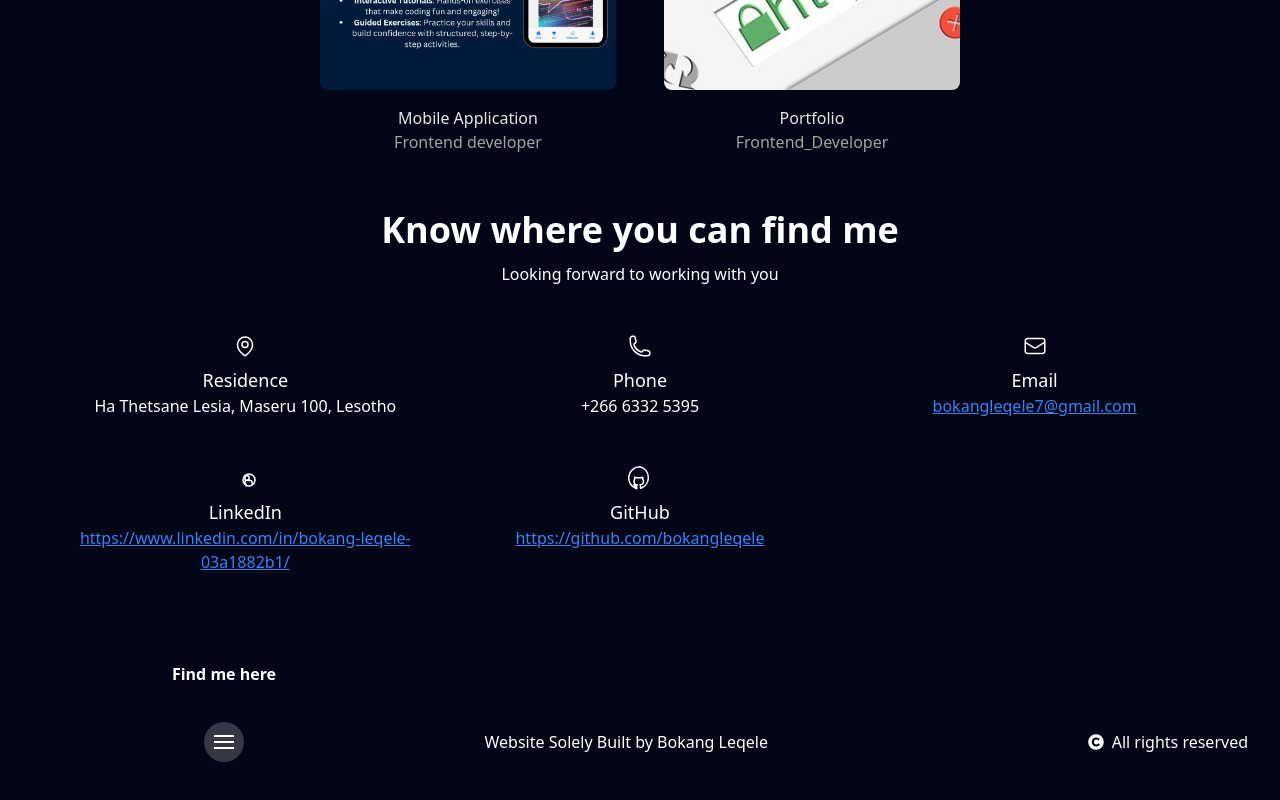
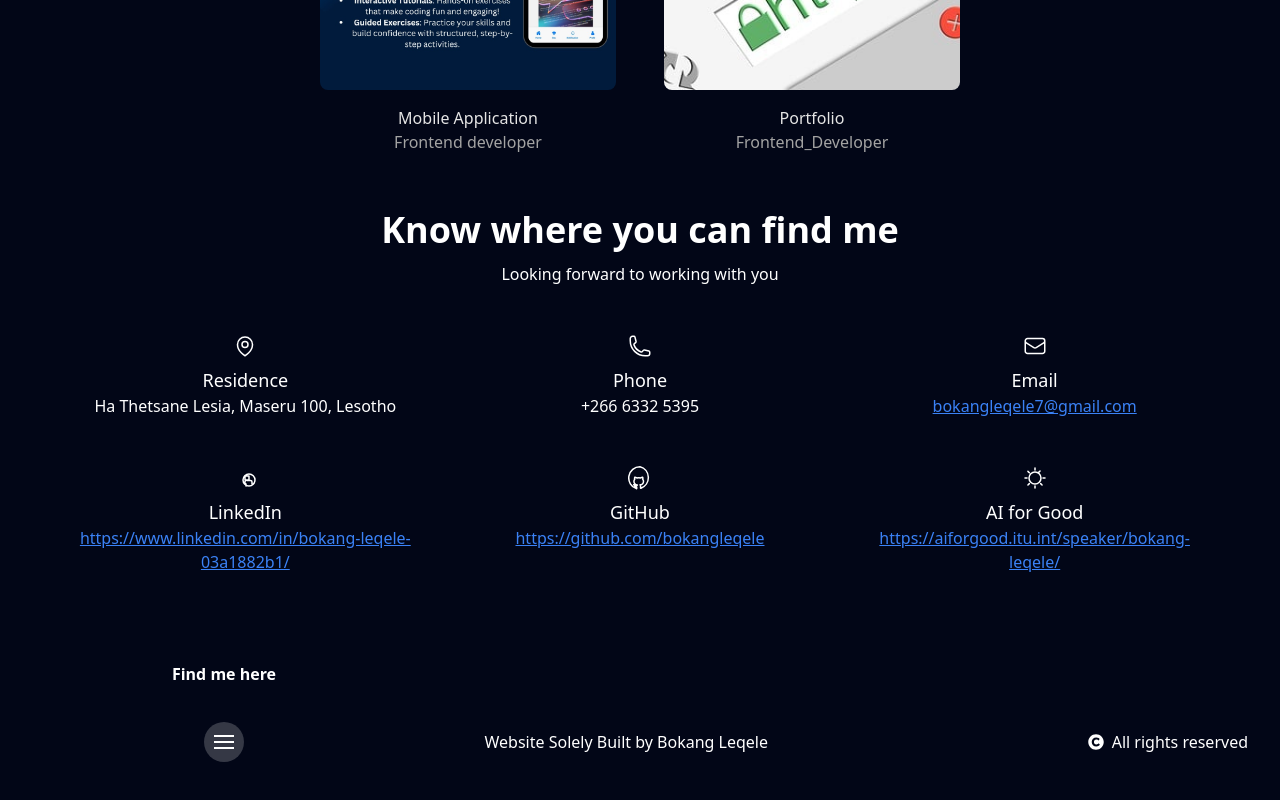
Before and after one commit to bokangleqele/My-Portfolio, a Next.js app: page / in a window 1280 px wide. Shown: the part 2648-3448 px from the top of the page. Built offline with nearby package versions, Linux system fonts and the light colour scheme.

Commit message:
[Contact.tsx] added AI for good link

```diff
--- a/components/FrontEnd/Contact.tsx
+++ b/components/FrontEnd/Contact.tsx
@@ -63,6 +63,17 @@ const contactMethods = [
         ),
         contact: <a href="https://github.com/bokangleqele" target="_blank" rel="noopener noreferrer " className="text-blue-500 underline hover:text-blue-700 dark:text-blue dark:hover:text-blue-700">https://github.com/bokangleqele</a>,
         title: "GitHub"
+    },
+        {
+        icon: (
+<svg xmlns="http://www.w3.org/2000/svg" fill="none" viewBox="0 0 24 24" strokeWidth={1.5} stroke="currentColor" className="w-6 h-6 dark:text-white">
+  <path strokeLinecap="round" strokeLinejoin="round" d="M12 2v2m0 16v2m10-10h-2M4 12H2m15.07-7.07l-1.42 1.42M6.35 17.65l-1.42 1.42m0-13.72l1.42 1.42M17.65 17.65l1.42 1.42M12 6a6 6 0 016 6 6 6 0 01-6 6 6 6 0 01-6-6 6 6 0 016-6z" />
+</svg>
+
+
+        ),
+        contact: <a href="https://aiforgood.itu.int/speaker/bokang-leqele/" target="_blank" rel="noopener noreferrer " className="text-blue-500 underline hover:text-blue-700 dark:text-blue dark:hover:text-blue-700">https://aiforgood.itu.int/speaker/bokang-leqele/</a>,
+        title: "AI for Good"
     }
 ];
 
```
